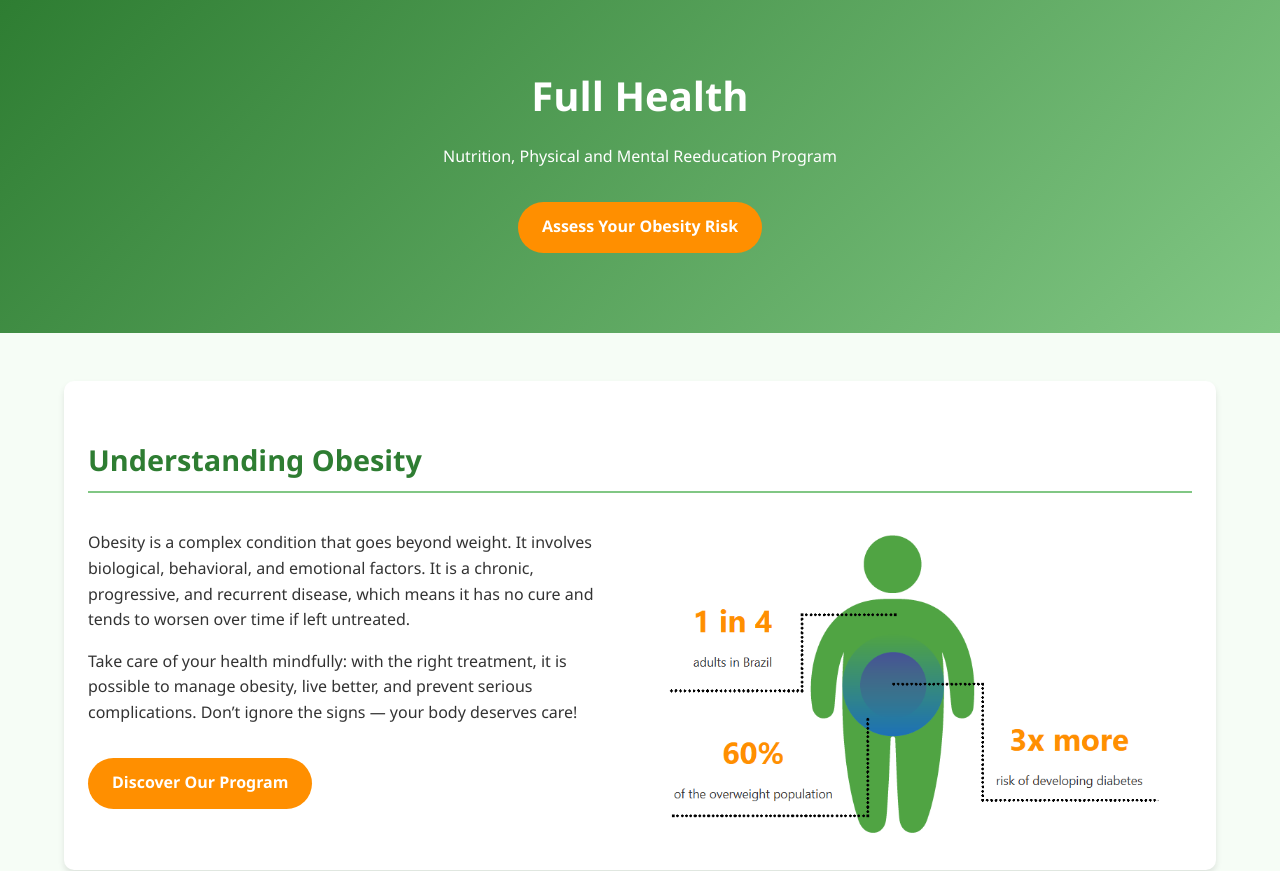
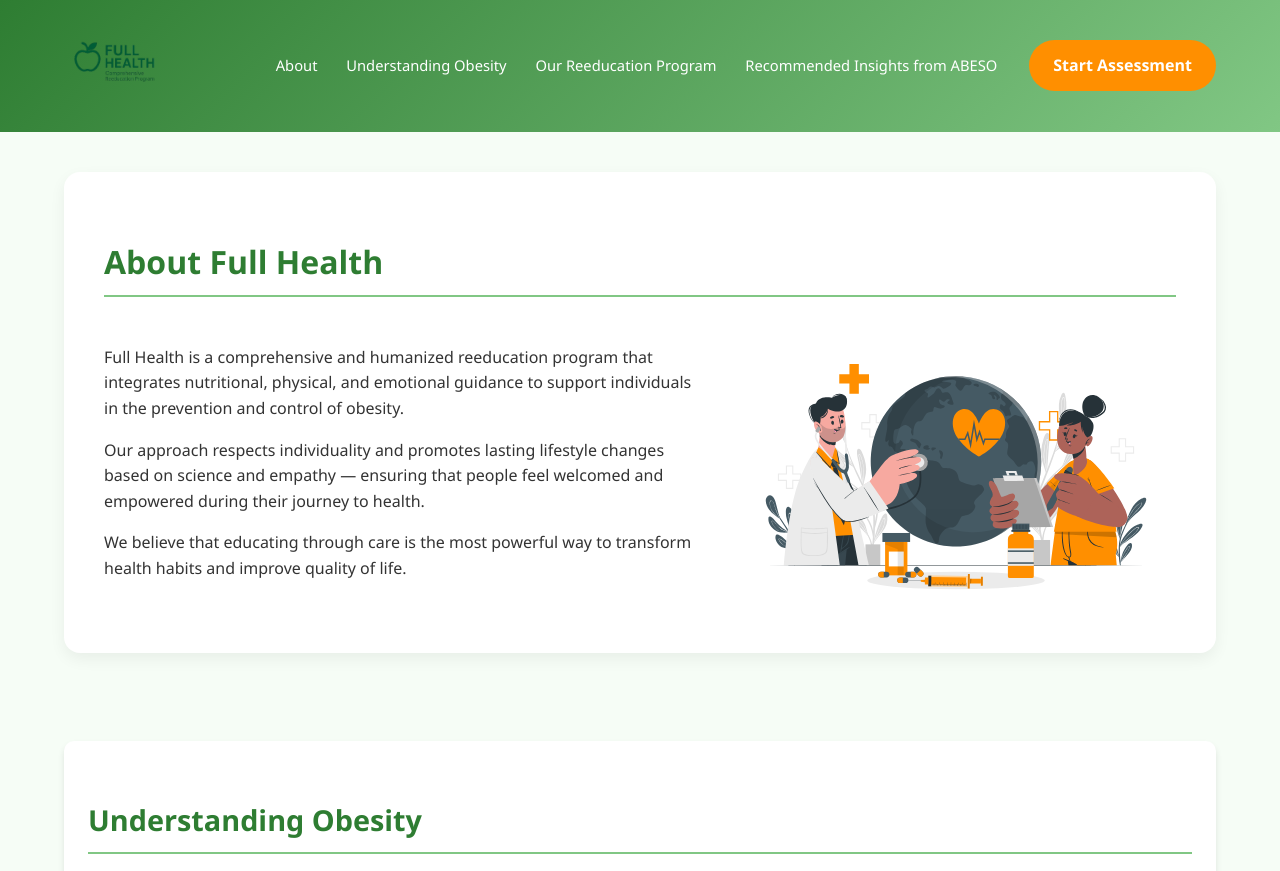
Before and after one commit to duudaa1/obesity_prediction, a FastAPI app: page / in a window 1280 px wide. Shown: the top 871 px of the page. Run offline with FastAPI, Linux system fonts and the light colour scheme; parts of the project's set-up code (start-up, migrations or seed data) failed here and were passed over.

Commit message:
Página Home finalizada, adicionada logo, favicon, navbar e links de navegação

```diff
--- a/static/css/style-home.css
+++ b/static/css/style-home.css
@@ -28,11 +28,163 @@ header {
     text-align: center;
 }
 
+.main-header {
+    background-color: var(--primary);
+    padding: 0.75rem 0;
+}
+
+.nav-container {
+    display: flex;
+    align-items: center;
+    justify-content: space-between;
+    max-width: 1200px;
+    width: 90%;
+    margin: 0 auto;
+}
+
+.logo img {
+    height: 100px;
+}
+
+.nav-links {
+    display: flex;
+    gap: 1.8rem;
+    align-items: center;
+    justify-content: flex-end;
+    flex: 1;
+    margin-right: 2rem;
+}
+
+.nav-links a {
+    color: white;
+    text-decoration: none;
+    font-weight: 500;
+    font-size: 0.92rem;
+    transition: color 0.2s ease-in-out;
+    white-space: nowrap;
+}
+
+.nav-links a:hover {
+    color: var(--accent);
+}
+
+.nav-action {
+    display: flex;
+    align-items: center;
+}
+
+.btn-highlight {
+    background-color: var(--accent);
+    color: white;
+    padding: 0.75rem 1.6rem;
+    border-radius: 40px;
+    font-weight: bold;
+    font-size: 1rem;
+    text-decoration: none;
+    transition: background-color 0.3s ease;
+    white-space: nowrap;
+}
+
+.btn-highlight:hover {
+    background-color: #ff6f00;
+}
+
 .container {
     width: 90%;
     max-width: 1200px;
     margin: 0 auto;
     padding: 2rem 0;
+}
+
+.about-section {
+  background-color: #ffffff;
+  border-radius: 16px;
+  box-shadow: 0 6px 16px rgba(0, 0, 0, 0.06);
+  margin: 2.5rem auto;
+  padding: 2rem 0; /* removido o padding lateral */
+}
+
+.about-section .container {
+  padding: 0 2.5rem; /* aplicado padding interno lateral só aqui */
+}
+
+.about-section h2 {
+    font-size: 2rem;
+    color: var(--primary);
+    font-weight: bold;
+    margin-bottom: 1.5rem;
+    border-bottom: 2px solid var(--secondary);
+    padding-bottom: 0.5rem;
+}
+
+.about-content {
+  display: flex;
+  align-items: center;
+  justify-content: space-between;
+  gap: 2rem;
+  flex-wrap: wrap;
+}
+
+.about-text {
+    flex: 1 1 55%;
+    font-size: 1rem;
+    color: #333;
+    line-height: 1.6;
+}
+
+.about-image {
+    flex: 1 1 40%;
+    text-align: center;
+}
+
+.about-image img {
+    max-width: 100%;
+    height: auto;
+    border-radius: 12px;
+}
+
+.about-section {
+    background-color: #ffffff;
+    border-radius: 16px;
+    padding: 2rem 2.5rem;
+    box-shadow: 0 6px 16px rgba(0, 0, 0, 0.06);
+    margin: 2.5rem auto;
+    max-width: 1200px;
+}
+
+.about-section h2 {
+    font-size: 2rem;
+    color: var(--primary);
+    font-weight: bold;
+    margin-bottom: 1.5rem;
+    border-bottom: 2px solid var(--secondary);
+    padding-bottom: 0.5rem;
+}
+
+.about-content {
+    display: flex;
+    align-items: center;
+    justify-content: space-between;
+    gap: 2rem;
+    flex-wrap: wrap;
+}
+
+.about-text {
+    flex: 1 1 55%;
+    font-size: 1rem;
+    color: #333;
+    line-height: 1.6;
+}
+
+.about-image {
+    flex: 1 1 40%;
+    text-align: center;
+}
+
+.about-image img {
+    max-width: 100%;
+    height: auto;
+    border-radius: 12px;
 }
 
 .footer {
@@ -414,6 +566,21 @@ footer {
     max-height: 400px;
 }
 
+@media (max-width: 768px) {
+    .about-content {
+        flex-direction: column;
+    }
+
+    .about-section h2 {
+        text-align: center;
+    }
+
+    .about-image,
+    .about-text {
+        flex: 1 1 100%;
+    }
+}
+
 @media (max-width: 992px) {
     .cards-container {
         flex-wrap: wrap;
--- a/templates/forms/forms.html
+++ b/templates/forms/forms.html
@@ -5,6 +5,7 @@
   <meta charset="UTF-8" />
   <meta name="viewport" content="width=device-width, initial-scale=1.0" />
   <title>Obesity Prediction</title>
+  <link rel="shortcut icon" href="/static/assets/full_health_logo.ico" type="image/x-icon">
   <link rel="stylesheet" href="/static/css/style-forms.css">
 </head>
 
--- a/templates/home/home.html
+++ b/templates/home/home.html
@@ -5,20 +5,57 @@
     <meta charset="UTF-8">
     <meta name="viewport" content="width=device-width, initial-scale=1.0">
     <title>Full Health - Comprehensive Reeducation Program</title>
+    <link rel="shortcut icon" href="/static/assets/full_health_logo.ico" type="image/x-icon">
     <link rel="stylesheet" href="/static/css/style-home.css">
 </head>
 
 <body>
-    <header>
-        <div class="container">
-            <h1>Full Health</h1>
-            <p>Nutrition, Physical and Mental Reeducation Program</p>
-            <a href="/formulario" class="btn">Assess Your Obesity Risk</a>
+    <header class="main-header">
+        <div class="nav-container">
+            <div class="logo">
+                <img src="/static/assets/logo-full-health.png" alt="Full Health Logo" />
+            </div>
+
+            <nav class="nav-links">
+                <a href="#about">About</a>
+                <a href="#intro">Understanding Obesity</a>
+                <a href="#reeducacao">Our Reeducation Program</a>
+                <a href="#form">Recommended Insights from ABESO</a>
+            </nav>
+
+            <div class="nav-action">
+                <a href="/formulario" class="btn btn-highlight">Start Assessment</a>
+            </div>
         </div>
     </header>
 
+    <section id="about" class="about-section container">
+        <h2>About Full Health</h2>
+        <div class="about-content">
+            <div class="about-text">
+                <p>
+                    Full Health is a comprehensive and humanized reeducation program that integrates nutritional,
+                    physical, and emotional guidance to support individuals in the prevention and control of obesity.
+                </p>
+                <p>
+                    Our approach respects individuality and promotes lasting lifestyle changes based on science and
+                    empathy — ensuring that people feel welcomed and empowered during their journey to health.
+                </p>
+                <p>
+                    We believe that educating through care is the most powerful way to transform health habits and
+                    improve quality of life.
+                </p>
+            </div>
+            <div class="about-image">
+                <img src="/static/assets/World health day-cuate.svg" alt="Healthcare Team Illustration">
+            </div>
+        </div>
+    </section>
+
+
+
+
     <main class="container">
-
         <section id="intro">
             <div class="card">
                 <h2>Understanding Obesity</h2>
@@ -34,7 +71,8 @@
                     </div>
                     <div class="image-section">
                         <!-- Imagem 3 - Estatísticas -->
-                        <img src="/static/assets/obesitycard.png" alt="Estatísticas da obesidade" style="max-height: 400px;">
+                        <img src="/static/assets/obesitycard.png" alt="Estatísticas da obesidade"
+                            style="max-height: 400px;">
                     </div>
                 </div>
             </div>
```
Also changed, not shown: static/assets/World health day-cuate.svg (added), static/assets/full_health_logo.ico (added), static/assets/logo-full-health.png (added).
